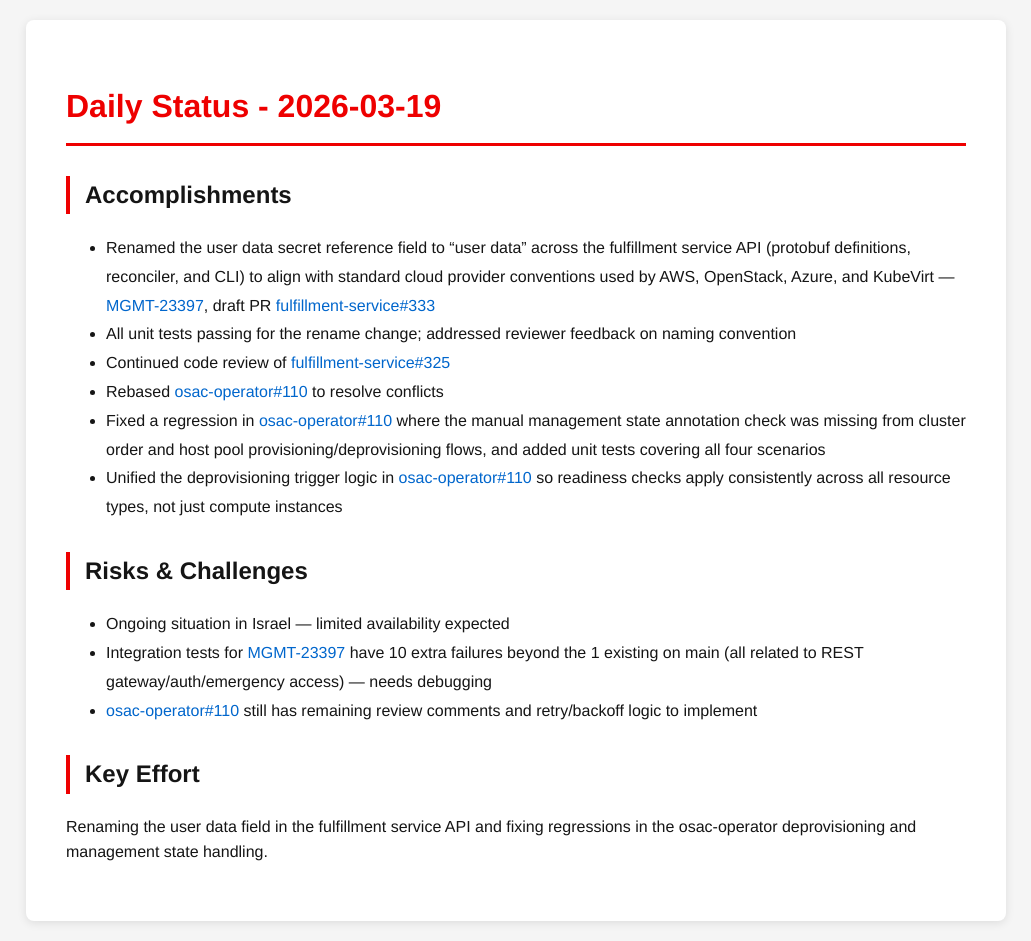
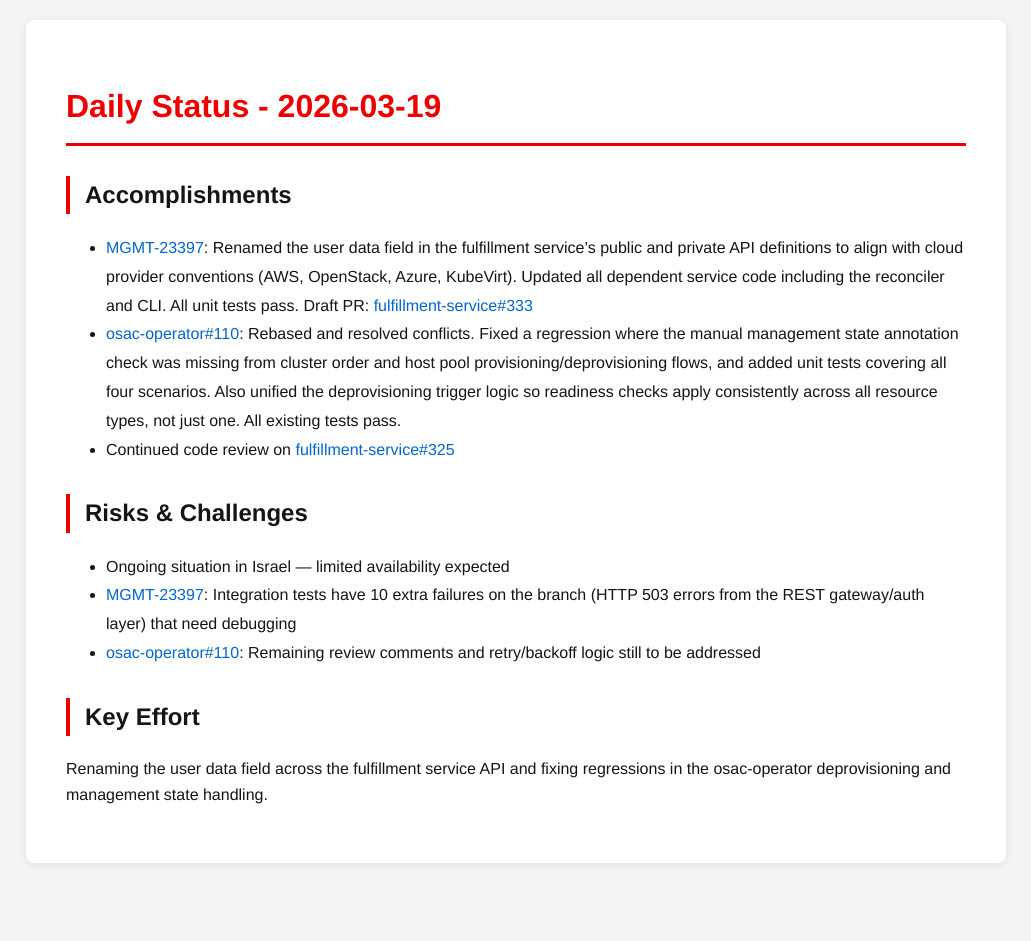
Before and after one commit to tzvatot/daily-status, a Jekyll site: the page built from 2026-03-19.md, in a window 1280 px wide. Shown: the whole page, without its empty margins (124-1155 px from the left). Built offline with Jekyll 4.4.1, drawn with Linux system fonts in a browser that asks for light colours; after the commit the page ends 900 px from its top, so only the background shows below that.

Commit message:
Daily status update - 2026-03-19

```diff
--- a/2026-03-19.md
+++ b/2026-03-19.md
@@ -7,17 +7,14 @@ date: 2026-03-19
 # Daily Status - 2026-03-19
 
 ## Accomplishments
-- Renamed the user data secret reference field to "user data" across the fulfillment service API (protobuf definitions, reconciler, and CLI) to align with standard cloud provider conventions used by AWS, OpenStack, Azure, and KubeVirt — [MGMT-23397](https://issues.redhat.com/browse/MGMT-23397), draft PR [fulfillment-service#333](https://github.com/osac-project/fulfillment-service/pull/333)
-- All unit tests passing for the rename change; addressed reviewer feedback on naming convention
-- Continued code review of [fulfillment-service#325](https://github.com/osac-project/fulfillment-service/pull/325)
-- Rebased [osac-operator#110](https://github.com/osac-project/osac-operator/pull/110) to resolve conflicts
-- Fixed a regression in [osac-operator#110](https://github.com/osac-project/osac-operator/pull/110) where the manual management state annotation check was missing from cluster order and host pool provisioning/deprovisioning flows, and added unit tests covering all four scenarios
-- Unified the deprovisioning trigger logic in [osac-operator#110](https://github.com/osac-project/osac-operator/pull/110) so readiness checks apply consistently across all resource types, not just compute instances
+- [MGMT-23397](https://issues.redhat.com/browse/MGMT-23397): Renamed the user data field in the fulfillment service's public and private API definitions to align with cloud provider conventions (AWS, OpenStack, Azure, KubeVirt). Updated all dependent service code including the reconciler and CLI. All unit tests pass. Draft PR: [fulfillment-service#333](https://github.com/osac-project/fulfillment-service/pull/333)
+- [osac-operator#110](https://github.com/osac-project/osac-operator/pull/110): Rebased and resolved conflicts. Fixed a regression where the manual management state annotation check was missing from cluster order and host pool provisioning/deprovisioning flows, and added unit tests covering all four scenarios. Also unified the deprovisioning trigger logic so readiness checks apply consistently across all resource types, not just one. All existing tests pass.
+- Continued code review on [fulfillment-service#325](https://github.com/osac-project/fulfillment-service/pull/325)
 
 ## Risks & Challenges
 - Ongoing situation in Israel — limited availability expected
-- Integration tests for [MGMT-23397](https://issues.redhat.com/browse/MGMT-23397) have 10 extra failures beyond the 1 existing on main (all related to REST gateway/auth/emergency access) — needs debugging
-- [osac-operator#110](https://github.com/osac-project/osac-operator/pull/110) still has remaining review comments and retry/backoff logic to implement
+- [MGMT-23397](https://issues.redhat.com/browse/MGMT-23397): Integration tests have 10 extra failures on the branch (HTTP 503 errors from the REST gateway/auth layer) that need debugging
+- [osac-operator#110](https://github.com/osac-project/osac-operator/pull/110): Remaining review comments and retry/backoff logic still to be addressed
 
 ## Key Effort
-Renaming the user data field in the fulfillment service API and fixing regressions in the osac-operator deprovisioning and management state handling.
+Renaming the user data field across the fulfillment service API and fixing regressions in the osac-operator deprovisioning and management state handling.
```
